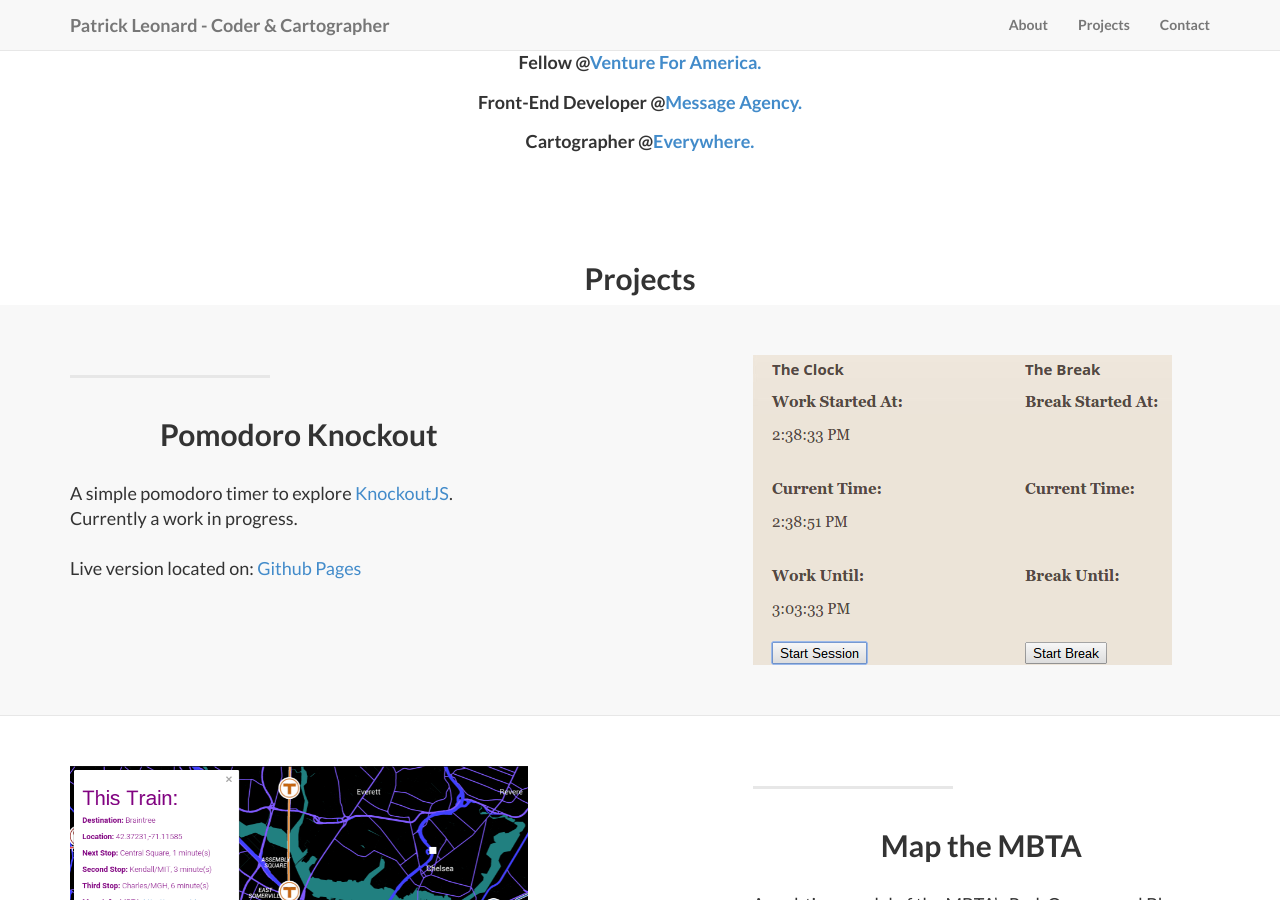
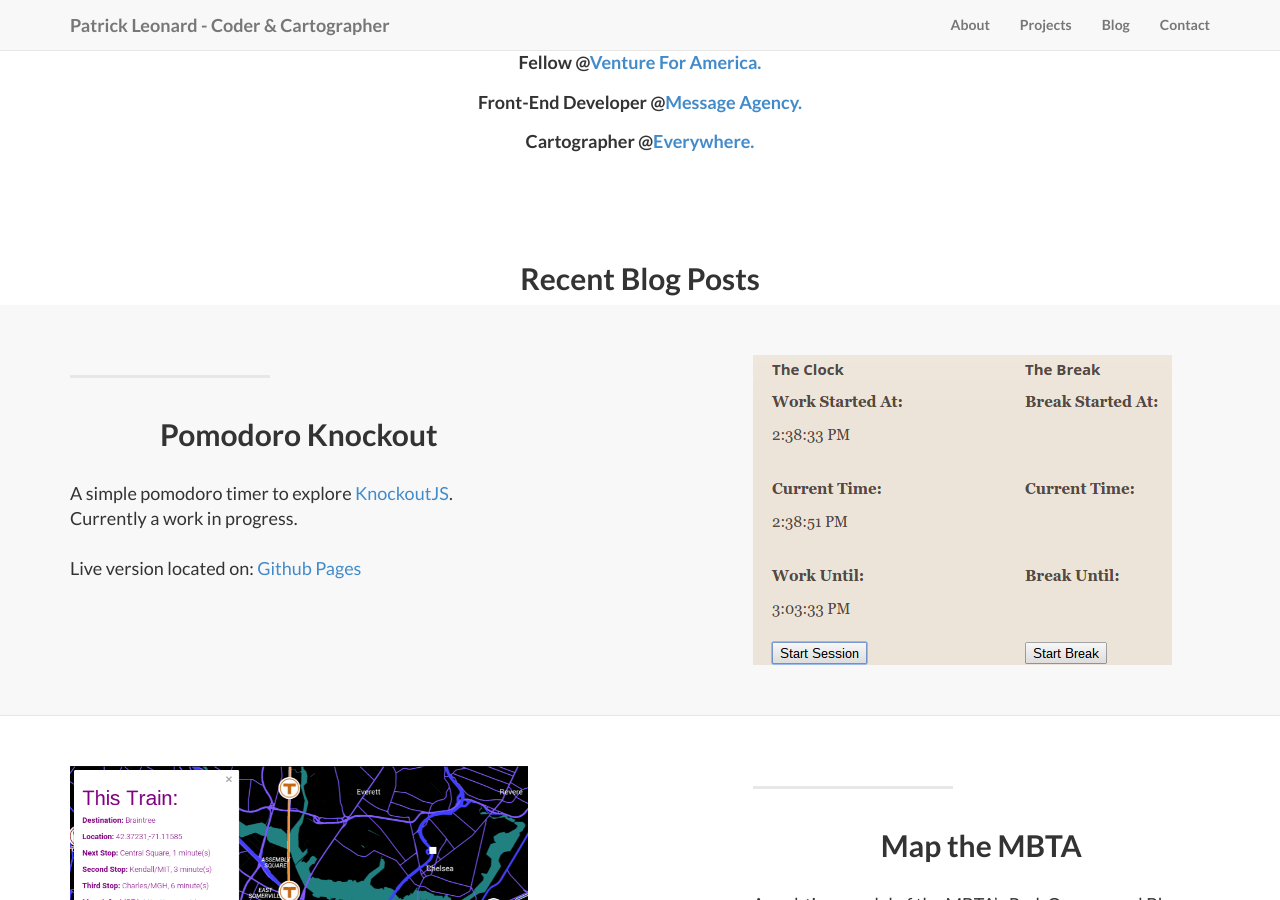
Before and after one commit to pjleonard37/pjleonard37.github.io, a Jekyll site: the page built from index.html, in a window 1280 px wide and 900 px high, scrolled down 844 px. Built offline with Jekyll 4.4.1, drawn with Linux system fonts in a browser that asks for light colours.

Commit message:
experiments

```diff
--- a/_includes/navigation.html
+++ b/_includes/navigation.html
@@ -9,7 +9,7 @@
                 <span class="icon-bar"></span>
                 <span class="icon-bar"></span>
             </button>
-            <a class="navbar-brand page-scroll" href="../#home">{{ site.title }}</a>
+            <a class="navbar-brand page-scroll" href="/#home">{{ site.title }}</a>
         </div>
         <!-- Collect the nav links, forms, and other content for toggling -->
         <div class="collapse navbar-collapse" id="bs-example-navbar-collapse-1">
@@ -21,7 +21,10 @@
                     <a class="page-scroll" href="/#projects">Projects</a>
                 </li>
                 <li>
-                    <a class="page-scroll" href="http://patrick-leonard.com/#contact">Contact</a>
+                    <a class="page-scroll" href="/blog">Blog</a>
+                </li>
+                <li>
+                    <a class="page-scroll" href="/#contact">Contact</a>
                 </li>
             </ul>
         </div>
--- a/_includes/page_content.html
+++ b/_includes/page_content.html
@@ -3,7 +3,7 @@
 <br/>
 <br/>
 <br/>
-<h2>Projects</h2>
+<h2>Recent Blog Posts</h2>
 {% for post in site.posts %}
   {% capture thecycle %}{% cycle 'odd', 'even' %}{% endcapture %}
     {% if thecycle == 'odd' %}
```
